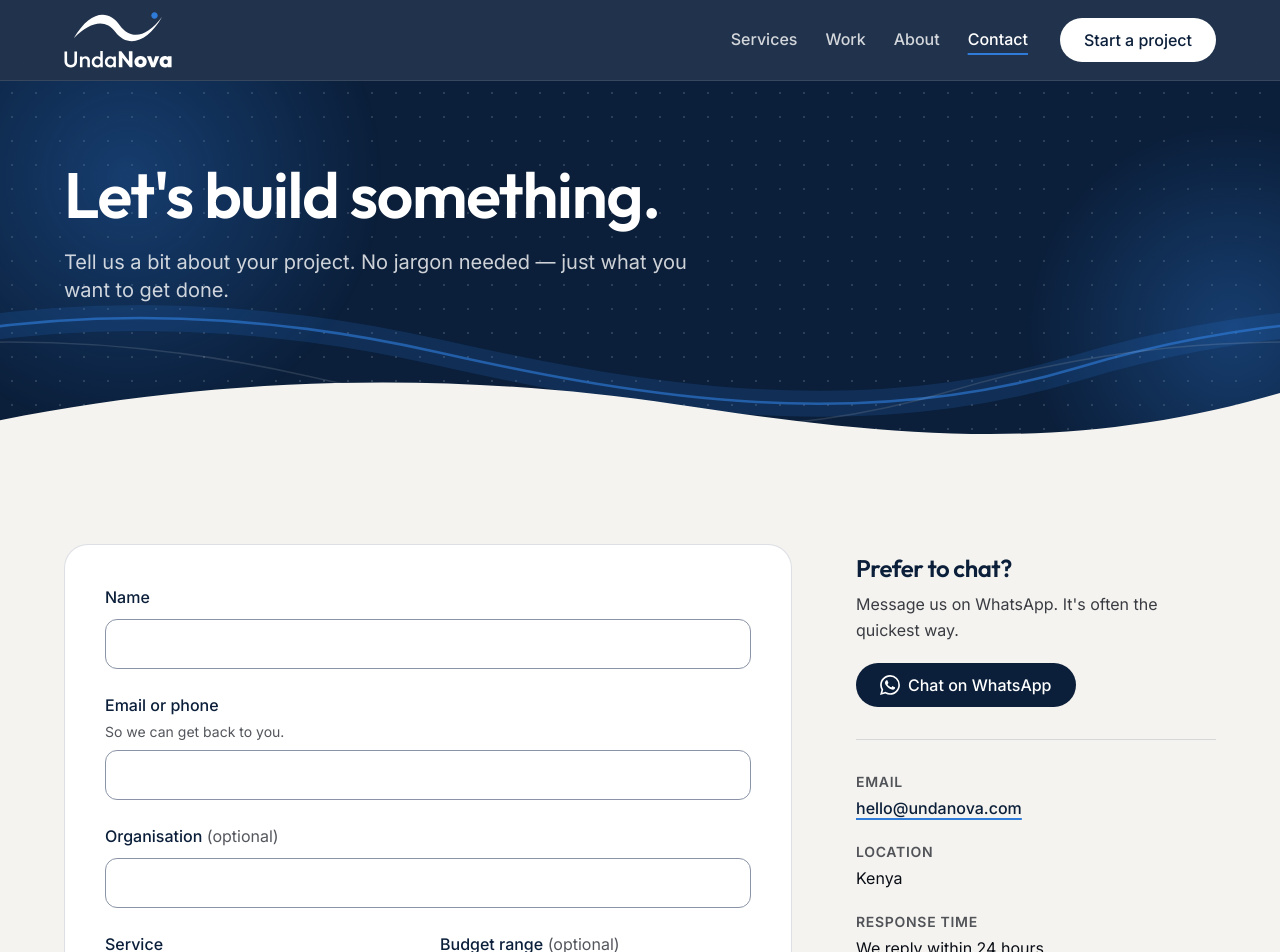
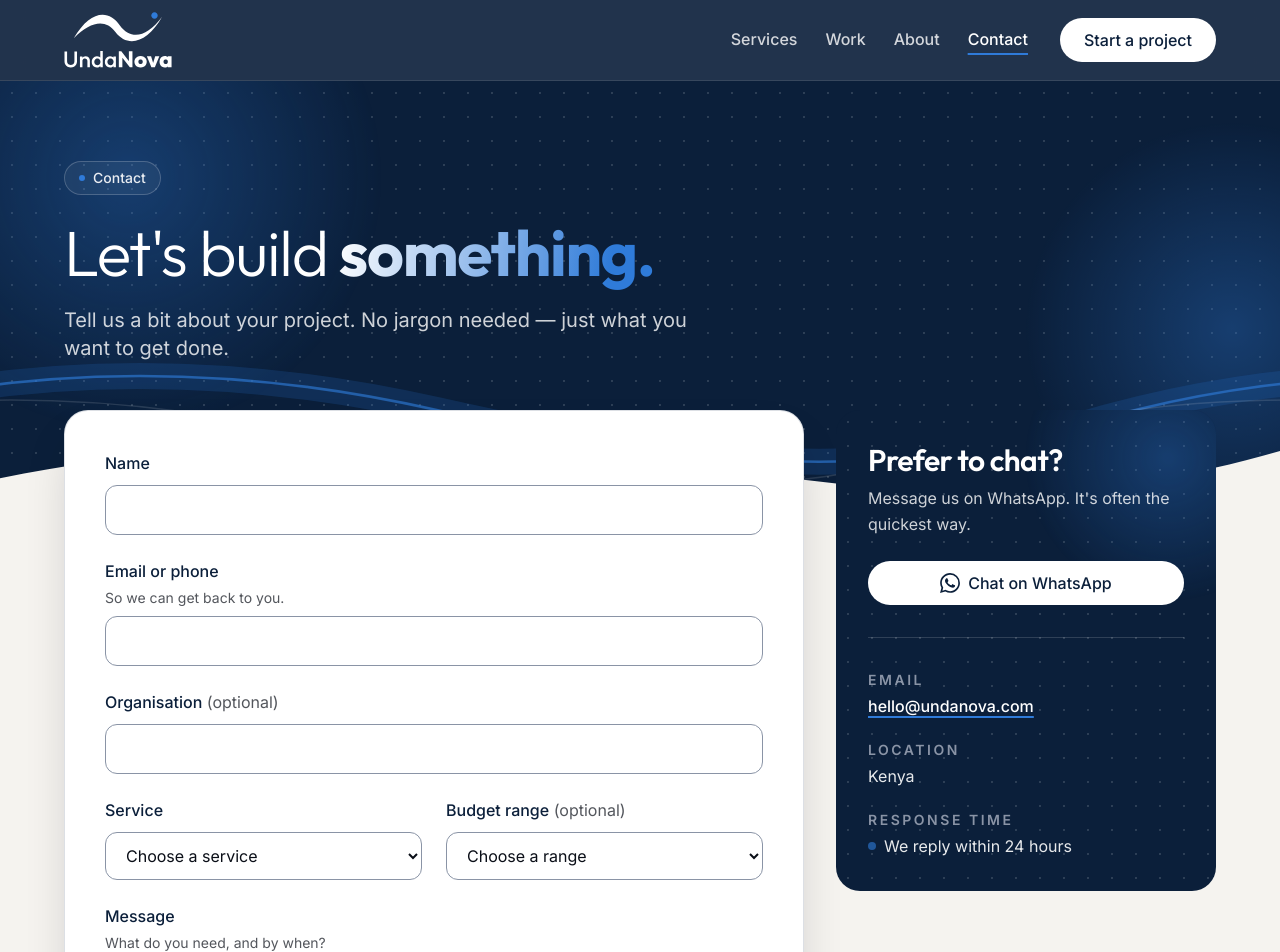
Before and after one commit to Jkosencha/undanova, a Next.js app: page /contact in a window 1280 px wide. Shown: the top 952 px of the page. Built offline with nearby package versions, Linux system fonts and the light colour scheme.

Commit message:
Redesign Contact page
The form card overlaps the navy header; WhatsApp, email, location and response time sit in a glowing navy card beside it.

```diff
--- a/src/app/contact/page.tsx
+++ b/src/app/contact/page.tsx
@@ -1,10 +1,11 @@
 import type { Metadata } from "next";
 import { Suspense } from "react";
+import { Glow } from "@/components/brand-shapes";
 import { Button } from "@/components/button";
 import { ContactForm, ContactFormWithParams } from "@/components/contact-form";
 import { WhatsAppIcon } from "@/components/icons";
 import { PageHeader } from "@/components/page-header";
-import { Section } from "@/components/section";
+import { Container } from "@/components/section";
 import { site, whatsappUrl } from "@/lib/site";
 
 export const metadata: Metadata = {
@@ -12,56 +13,78 @@ export const metadata: Metadata = {
   description: "Tell UndaNova about your website, app or system. We reply within 24 hours.",
 };
 
+const label = "text-sm font-semibold uppercase tracking-[0.18em] text-slate";
+
 export default function ContactPage() {
   return (
     <>
       <PageHeader
-        title="Let's build something."
+        eyebrow="Contact"
+        title={
+          <>
+            <span className="font-light">Let&apos;s build</span>{" "}
+            <span className="font-bold text-gradient-wave">something.</span>
+          </>
+        }
         intro="Tell us a bit about your project. No jargon needed — just what you want to get done."
       />
-      <Section aria-label="Contact form and details">
-        <div className="grid gap-10 lg:grid-cols-[1fr_360px] lg:gap-16">
-          {/* The URL's ?service= is only known in the browser, so the pre-filled
-              form renders there; the static page ships the same form without it. */}
-          <Suspense fallback={<ContactForm />}>
-            <ContactFormWithParams />
-          </Suspense>
+      <section aria-label="Contact form and details" className="bg-paper pb-20 md:pb-28">
+        {/* The form overlaps the header's wave edge */}
+        <Container className="-mt-12 grid gap-6 md:-mt-24 lg:grid-cols-[1fr_380px] lg:gap-8">
+          <div className="relative rounded-3xl shadow-2xl shadow-ink/20">
+            {/* The URL's ?service= is only known in the browser, so the pre-filled
+                form renders there; the static page ships the same form without it. */}
+            <Suspense fallback={<ContactForm />}>
+              <ContactFormWithParams />
+            </Suspense>
+          </div>
 
-          <aside aria-labelledby="contact-details" className="lg:pt-2">
-            <h2 id="contact-details" className="text-2xl text-navy">
+          <aside
+            aria-labelledby="contact-details"
+            className="relative isolate overflow-hidden rounded-3xl bg-navy bg-dots p-6 text-white md:p-8 lg:self-start"
+          >
+            <Glow className="-right-24 -top-24 -z-10 size-72" />
+            <h2 id="contact-details" className="text-3xl">
               Prefer to chat?
             </h2>
-            <p className="mt-2 text-ink/80">Message us on WhatsApp. It&apos;s often the quickest way.</p>
-            <Button href={whatsappUrl("Hi UndaNova, I'd like to talk about a project.")} className="mt-5 w-full sm:w-auto">
+            <p className="mt-2 text-white/80">Message us on WhatsApp. It&apos;s often the quickest way.</p>
+            <Button
+              href={whatsappUrl("Hi UndaNova, I'd like to talk about a project.")}
+              tone="dark"
+              className="mt-6 w-full"
+            >
               <WhatsAppIcon className="size-5" />
               Chat on WhatsApp
             </Button>
 
-            <dl className="mt-8 space-y-5 border-t border-slate/30 pt-8">
+            <dl className="mt-8 space-y-5 border-t border-white/15 pt-8">
               <div>
-                <dt className="text-sm font-semibold uppercase tracking-wider text-ink/70">Email</dt>
+                <dt className={label}>Email</dt>
                 <dd className="mt-1">
                   <a
                     href={`mailto:${site.email}`}
-                    className="font-medium text-navy underline decoration-wave decoration-2 underline-offset-4 hover:decoration-navy"
+                    className="font-medium text-white underline decoration-wave decoration-2 underline-offset-4 hover:decoration-white"
                   >
                     {site.email}
                   </a>
                 </dd>
               </div>
               <div>
-                <dt className="text-sm font-semibold uppercase tracking-wider text-ink/70">Location</dt>
+                <dt className={label}>Location</dt>
                 {/* TODO: city, Kenya — set site.location in lib/site.ts */}
-                <dd className="mt-1">{site.location}</dd>
+                <dd className="mt-1 text-white/90">{site.location}</dd>
               </div>
               <div>
-                <dt className="text-sm font-semibold uppercase tracking-wider text-ink/70">Response time</dt>
-                <dd className="mt-1">{site.responseTime}</dd>
+                <dt className={label}>Response time</dt>
+                <dd className="mt-1 inline-flex items-center gap-2 text-white/90">
+                  <span aria-hidden className="size-2 animate-glow rounded-full bg-wave" />
+                  {site.responseTime}
+                </dd>
               </div>
             </dl>
           </aside>
-        </div>
-      </Section>
+        </Container>
+      </section>
     </>
   );
 }
```
